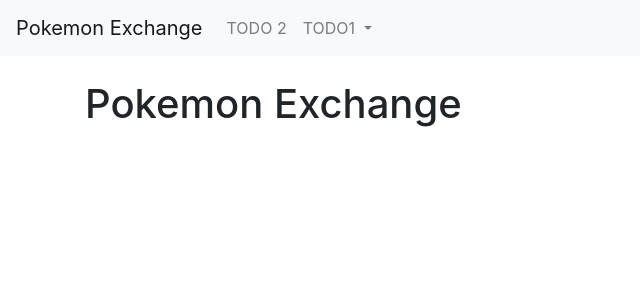
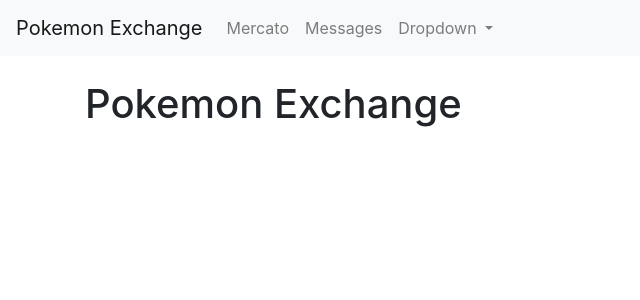
Before and after one commit to philippe-lemaire/pokemon_exchange, a Django app: page / in a window 1280 px wide. Shown: the top 300 px of the page, without its empty margins (0-640 px from the left). Run offline with Django 4.2, Linux system fonts and the light colour scheme; some libraries are stand-ins or nearby versions.

Commit message:
basic url routing in base template

```diff
--- a/templates/base.html
+++ b/templates/base.html
@@ -24,18 +24,22 @@
             <ul class="navbar-nav">
 
                 <li class="nav-item">
-                    <a class="nav-link" href="#">TODO 2</a>
+                    <a class="nav-link" href="{% url 'mercato:index' %}">Mercato</a>
                 </li>
+                <li class="nav-item">
+                    <a class="nav-link" href="{% url 'user_messages:messages_index' %}">Messages</a>
+                </li>
+
                 <li class="nav-item dropdown">
                     <a class="nav-link dropdown-toggle" href="#" id="navbarDropdownMenuLink" data-toggle="dropdown"
                         aria-haspopup="true" aria-expanded="false">
-                        TODO1
+                        Dropdown
                     </a>
                     <div class="dropdown-menu" aria-labelledby="navbarDropdownMenuLink">
-                        <a class="dropdown-item" href="#">
-                            TODO2</a>
+                        <a class="dropdown-item" href="{% url 'mercato:index' %}">
+                            Mercato</a>
 
-
+                        <a class="dropdown-item" href="{% url 'user_messages:messages_index' %}">Messages</a>
                         <!--<a class="dropdown-item" href="#">Action</a>-->
                     </div>
                 </li>
--- a/user_messages/urls.py
+++ b/user_messages/urls.py
@@ -5,5 +5,5 @@
 app_name = "user_messages"
 
 urlpatterns = [
-    path("", views.IndexView.as_view(), name="message_index"),
+    path("", views.IndexView.as_view(), name="messages_index"),
 ]
```
